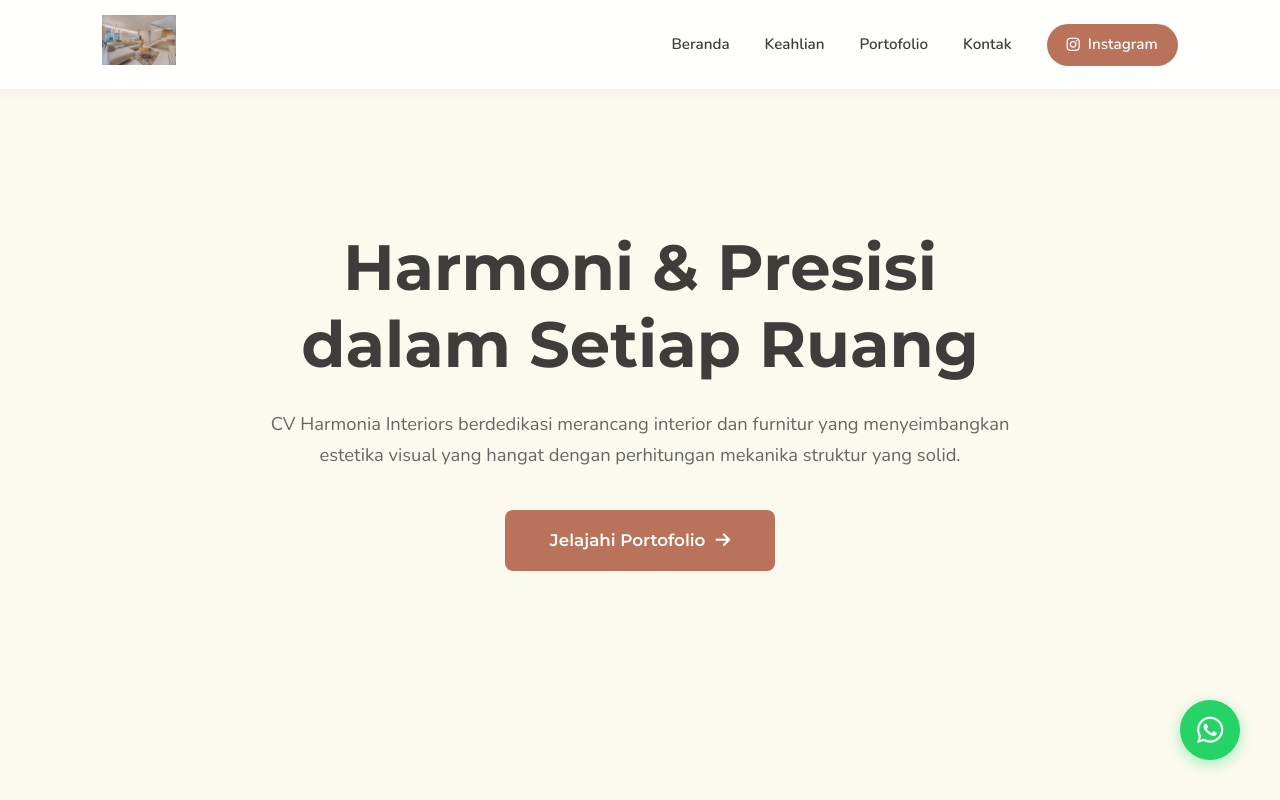
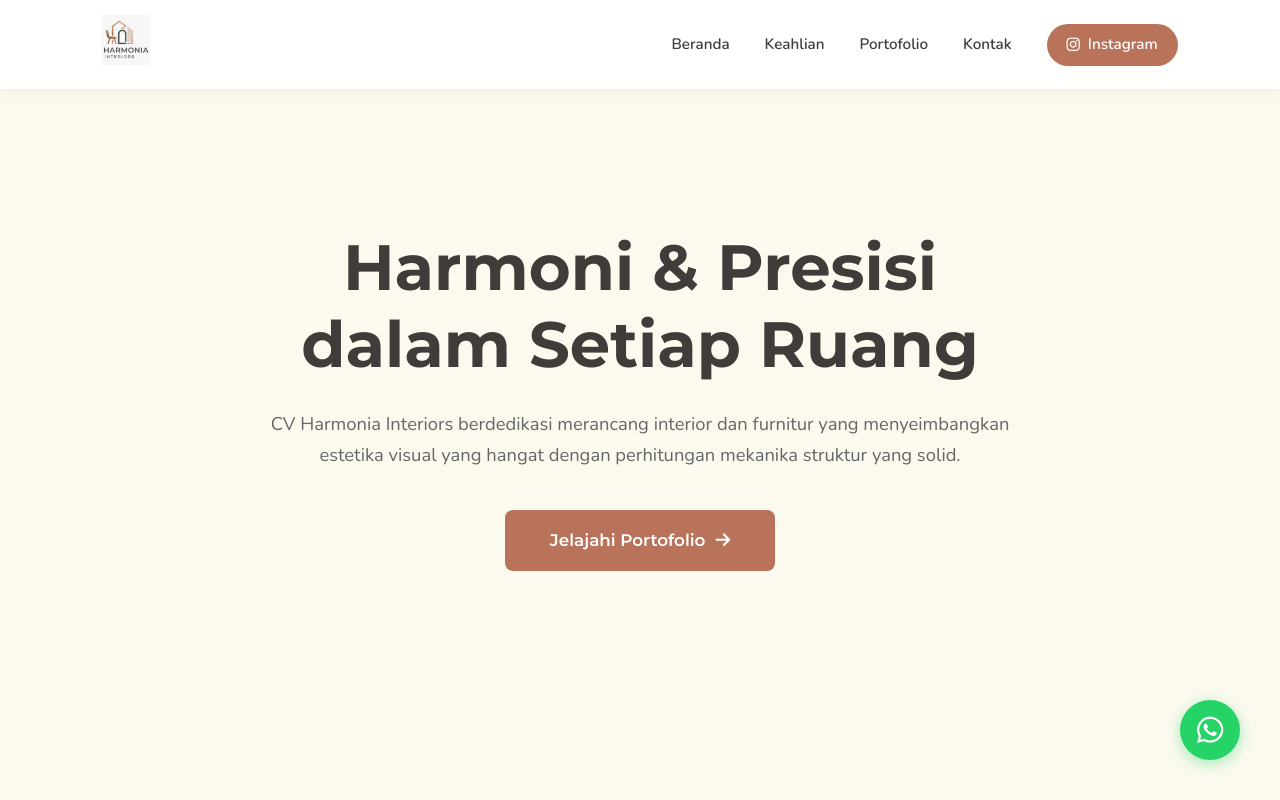
Before and after one commit to luiii24/harmonia, a plain HTML site: page index.html in a window 1280 px wide. Shown: the top 800 px of the page. Drawn offline with nearby package versions, Linux system fonts and the light colour scheme.

Commit message:
Update index.html

```diff
--- a/index.html
+++ b/index.html
@@ -423,7 +423,7 @@
 
     <nav>
         <a href="#home">
-            <img src="home 1.jpg" alt="Logo Harmonia Interior" class="brand-logo">
+            <img src="logo.jpg" alt="Logo Harmonia Interior" class="brand-logo">
         </a>
         <ul class="nav-links">
             <li><a href="#home">Beranda</a></li>
```
